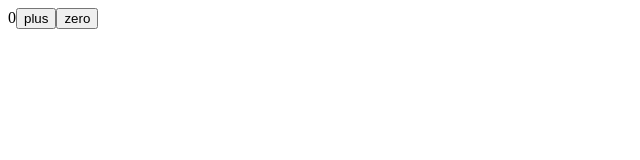
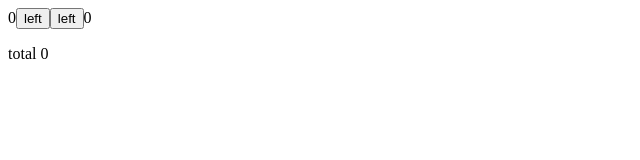
Before and after one commit to MathNunesx/full-stack-open-react, a React (Vite) app in the folder part1/: page / in a window 1280 px wide. Shown: the top 160 px of the page, without its empty margins (0-640 px from the left). Built offline with nearby package versions, Linux system fonts and the light colour scheme.

Commit message:
Handling arrays

```diff
--- a/part1/src/App.jsx
+++ b/part1/src/App.jsx
@@ -1,39 +1,33 @@
 import { useState } from "react"
 
-const Hello = ({name, age}) =>{
-  // const {name, age} = props
-  const bornYear = () => new Date().getFullYear() - age
-  return (
-    <div>
-      <p>
-        Hello {name}, you are {age} year old
-      </p>
-      <p> So you were probably born in {bornYear()}</p>
-    </div>
-  )
-}
+const App = () => {
+  const [left, setLeft] = useState(0)
+  const [right, setRight] = useState(0)
+  const [allClicks, setAll] = useState([])
+  const [total, setTotal] = useState(0)
 
-const App = () => {
-  const [counter, setCounter] = useState(0)
+  const handleLeftClick = () => {
+    setAll(allClicks.concat('L'))
+    setLeft (left + 1)
+    setTotal (left + right)
+  }
 
-// contador
-    // setTimeout(
-    //   () => setCounter(counter + 1),
-    //   1000
-    // )
-
-    const increaseByOne = () => setCounter(counter + 1)
-    const setTozero = () => setCounter(0)
+  const handleRightClick = () => {
+    setAll(allClicks.concat('R'))
+    setRight (right + 1)
+    setTotal (left + right)
+  }
 
   return(
     <div>
-      {counter}
-
-      <button onClick={increaseByOne}> plus</button>
-
-      <button onClick={setTozero}> zero </button>
+      {left}
+      <button onClick={handleLeftClick}>left</button>
+      <button onClick={handleRightClick}>left</button>
+      {right}
+      <p>{allClicks.join(' ')}</p>
+      <p>total {total}</p>
     </div>
   )
+
 }
-
 export default App
```
